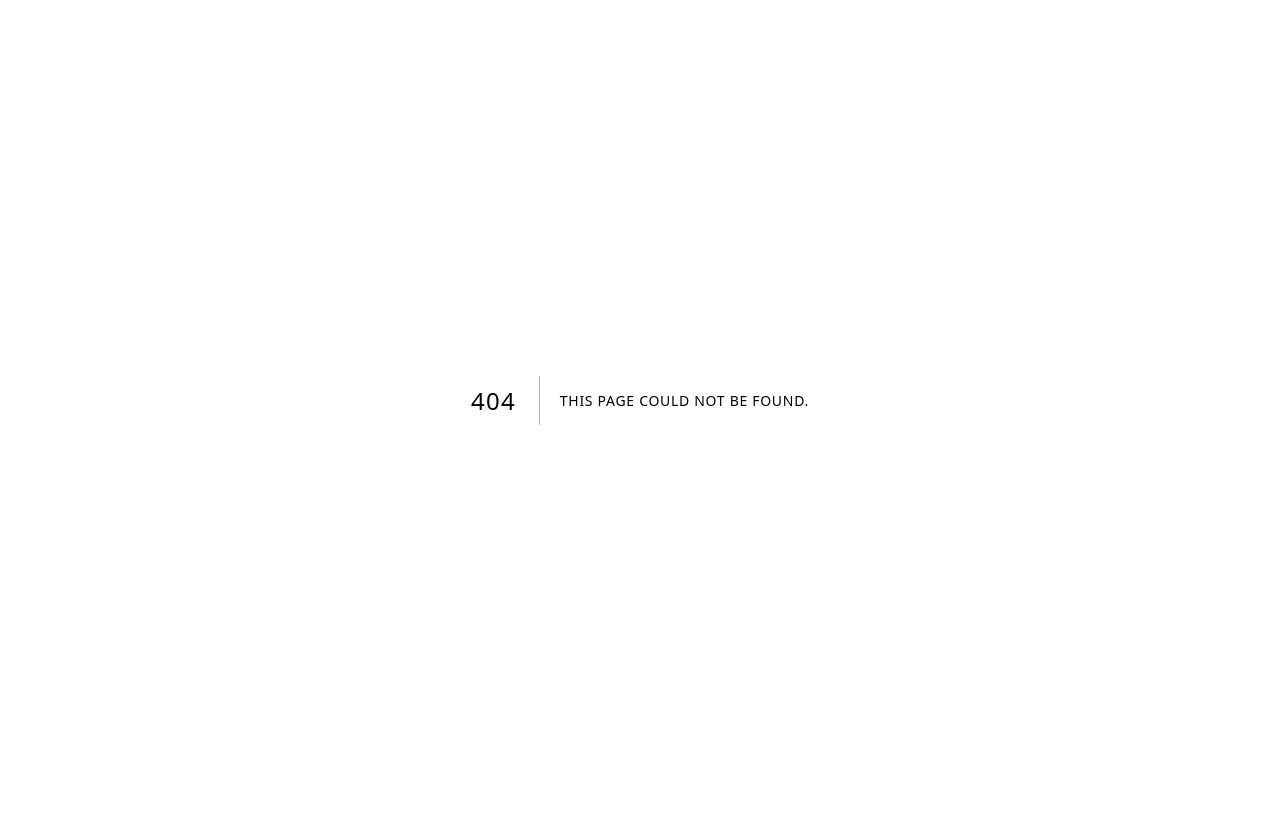
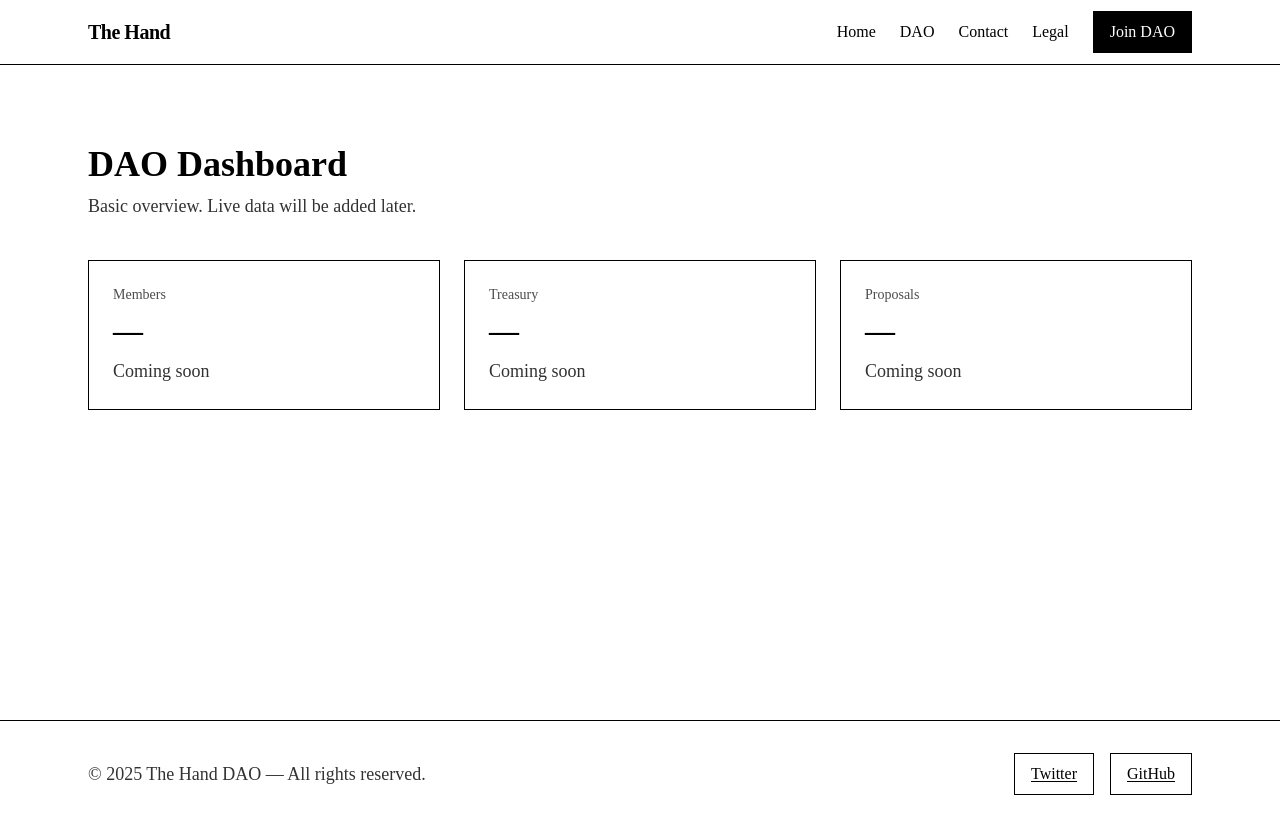
Before and after one commit to parodave/TheHandDAO, a Next.js app: page /dao in a window 1280 px wide. Before the commit this address had no page. Before the commit the page ends 800 px from the top, so only its background shows below. Built offline with nearby package versions, Linux system fonts and the light colour scheme.

Commit message:
Add minimalist UI layout and pages

```diff
--- /dev/null
+++ b/app/contact/page.tsx
@@ -0,0 +1,18 @@
+export const metadata = {
+  title: "Contact — The Hand",
+  description: "Get in touch.",
+};
+
+export default function ContactPage() {
+  return (
+    <section className="container py-16">
+      <h1 className="text-3xl md:text-4xl font-bold">Contact</h1>
+      <form className="mt-8 max-w-2xl space-y-4">
+        <input className="w-full border border-black p-3" placeholder="Name" />
+        <input className="w-full border border-black p-3" placeholder="Email" type="email" />
+        <textarea className="w-full border border-black p-3" placeholder="Message" rows={6} />
+        <button className="btn btn-primary">Send</button>
+      </form>
+    </section>
+  );
+}
--- /dev/null
+++ b/app/dao/page.tsx
@@ -0,0 +1,29 @@
+export const metadata = {
+  title: "DAO — The Hand",
+  description: "DAO dashboard placeholder.",
+};
+
+const cards = [
+  { title: "Members", value: "—", note: "Coming soon" },
+  { title: "Treasury", value: "—", note: "Coming soon" },
+  { title: "Proposals", value: "—", note: "Coming soon" },
+];
+
+export default function DaoPage() {
+  return (
+    <section className="container py-16">
+      <h1 className="text-3xl md:text-4xl font-bold">DAO Dashboard</h1>
+      <p className="subtle mt-2">Basic overview. Live data will be added later.</p>
+
+      <div className="grid md:grid-cols-3 gap-6 mt-10">
+        {cards.map((c) => (
+          <div key={c.title} className="border border-black p-6">
+            <div className="text-sm opacity-70">{c.title}</div>
+            <div className="text-3xl font-extrabold mt-2">{c.value}</div>
+            <div className="subtle mt-2">{c.note}</div>
+          </div>
+        ))}
+      </div>
+    </section>
+  );
+}
--- a/app/globals.css
+++ b/app/globals.css
@@ -2,53 +2,24 @@
 @tailwind components;
 @tailwind utilities;
 
-:root {
-  --background: #ffffff;
-  --foreground: #000000;
-  --border: #000000;
+/* Monochrome baseline */
+:root { color-scheme: light; }
+html, body { @apply bg-white text-black antialiased; }
+a { @apply underline underline-offset-2 decoration-black hover:opacity-80 transition; }
+.btn {
+  @apply inline-block px-4 py-2 border border-black;
 }
-
-html {
-  scroll-behavior: smooth;
+.btn-primary {
+  @apply bg-black text-white;
 }
-
-@layer base {
-  * {
-    @apply border-black;
-  }
-
-  body {
-    @apply bg-white text-black font-sans;
-  }
-
-  h1, h2, h3, h4, h5, h6 {
-    @apply font-mono uppercase tracking-wider;
-  }
-
-  button, a, [role="button"] {
-    @apply focus:outline-black focus:outline-1;
-  }
-
-  .skip-to-content {
-    @apply sr-only focus:not-sr-only focus:absolute focus:top-4 focus:left-4 focus:z-50 focus:bg-white focus:text-black focus:px-4 focus:py-2 focus:border focus:border-black;
-  }
+.container {
+  @apply w-full max-w-6xl mx-auto px-6;
 }
-
-@layer utilities {
-  .text-label {
-    @apply font-mono uppercase tracking-wider text-sm;
-  }
-
-  .border-b-hover {
-    @apply relative;
-  }
-
-  .border-b-hover::after {
-    content: '';
-    @apply absolute bottom-0 left-0 w-0 h-px bg-black transition-all duration-200;
-  }
-
-  .border-b-hover:hover::after {
-    @apply w-full;
-  }
+.heading-hero {
+  @apply text-5xl md:text-6xl font-extrabold tracking-tight;
 }
+.subtle {
+  @apply text-base md:text-lg opacity-80;
+}
+.nav-link { @apply no-underline; }
+hr { @apply border-black/10; }
--- a/app/layout.tsx
+++ b/app/layout.tsx
@@ -1,5 +1,7 @@
 import type { Metadata } from "next";
 import "./globals.css";
+import Navbar from "@/components/Navbar";
+import Footer from "@/components/Footer";
 
 export const metadata: Metadata = {
   title: "The Hand — DAO",
@@ -9,8 +11,10 @@ export const metadata: Metadata = {
 export default function RootLayout({ children }: { children: React.ReactNode }) {
   return (
     <html lang="fr">
-      <body className="bg-white text-black antialiased">
-        {children}
+      <body className="bg-white text-black">
+        <Navbar />
+        <main className="min-h-[calc(100vh-160px)] pt-20">{children}</main>
+        <Footer />
       </body>
     </html>
   );
--- /dev/null
+++ b/app/legal/page.tsx
@@ -0,0 +1,18 @@
+export const metadata = {
+  title: "Legal — The Hand",
+  description: "Terms & Privacy (draft).",
+};
+
+export default function LegalPage() {
+  return (
+    <section className="container py-16 space-y-6">
+      <h1 className="text-3xl md:text-4xl font-bold">Legal</h1>
+      <p className="subtle">Terms of Service &amp; Privacy Policy — Draft.</p>
+      <div className="border border-black p-6">
+        <p className="subtle">
+          This project is under active development. Legal content will be added later.
+        </p>
+      </div>
+    </section>
+  );
+}
--- /dev/null
+++ b/app/not-found.tsx
@@ -0,0 +1,8 @@
+export default function NotFound() {
+  return (
+    <section className="container py-24">
+      <h1 className="text-3xl md:text-4xl font-bold">404 — Page Not Found</h1>
+      <a href="/" className="btn mt-6">Back to Home</a>
+    </section>
+  );
+}
--- a/app/page.tsx
+++ b/app/page.tsx
@@ -1,17 +1,35 @@
-import type { Metadata } from "next";
-
-export const metadata: Metadata = {
+export const metadata = {
   title: "The Hand — DAO",
   description: "Minimalist black & white UI, community governance.",
 };
 
-export default function HomePage() {
+export default function Page() {
   return (
-    <main className="p-8">
-      <h1 className="text-2xl font-bold">Bienvenue à The Hand DAO</h1>
-      <p className="mt-4">
-        Minimalist black & white UI, community governance.
-      </p>
-    </main>
+    <section className="container py-16 md:py-24">
+      <h1 className="heading-hero">The Hand — DAO</h1>
+      <p className="subtle mt-4">Minimalist black &amp; white UI, community governance.</p>
+
+      <div className="mt-8 flex flex-wrap gap-3">
+        <a href="/dao" className="btn btn-primary">Join DAO</a>
+        <a href="/legal" className="btn">Learn More</a>
+      </div>
+
+      <hr className="my-12" />
+
+      <div className="grid md:grid-cols-3 gap-6">
+        <div className="border border-black p-6">
+          <h3 className="font-semibold text-lg">Transparent</h3>
+          <p className="subtle mt-2">Open governance with clear rules.</p>
+        </div>
+        <div className="border border-black p-6">
+          <h3 className="font-semibold text-lg">Composable</h3>
+          <p className="subtle mt-2">Start simple, extend safely.</p>
+        </div>
+        <div className="border border-black p-6">
+          <h3 className="font-semibold text-lg">Monochrome</h3>
+          <p className="subtle mt-2">Pure black on white, timeless.</p>
+        </div>
+      </div>
+    </section>
   );
 }
--- /dev/null
+++ b/components/Footer.tsx
@@ -0,0 +1,13 @@
+export default function Footer() {
+  return (
+    <footer className="border-t border-black mt-20">
+      <div className="container py-8 flex flex-col md:flex-row items-start md:items-center justify-between gap-6">
+        <p className="subtle">© 2025 The Hand DAO — All rights reserved.</p>
+        <div className="flex gap-4">
+          <a href="https://twitter.com" target="_blank" rel="noreferrer" className="btn">Twitter</a>
+          <a href="https://github.com" target="_blank" rel="noreferrer" className="btn">GitHub</a>
+        </div>
+      </div>
+    </footer>
+  );
+}
--- /dev/null
+++ b/components/Navbar.tsx
@@ -0,0 +1,63 @@
+"use client";
+
+import { useState } from "react";
+import Link from "next/link";
+
+const links = [
+  { href: "/", label: "Home" },
+  { href: "/dao", label: "DAO" },
+  { href: "/contact", label: "Contact" },
+  { href: "/legal", label: "Legal" },
+];
+
+export default function Navbar() {
+  const [open, setOpen] = useState(false);
+
+  return (
+    <header className="fixed inset-x-0 top-0 z-50 border-b border-black bg-white">
+      <nav className="container h-16 flex items-center justify-between">
+        <Link href="/" className="font-extrabold tracking-tight text-xl no-underline">
+          The Hand
+        </Link>
+
+        <button
+          className="md:hidden btn"
+          aria-label="Toggle menu"
+          onClick={() => setOpen((v) => !v)}
+        >
+          Menu
+        </button>
+
+        <ul className="hidden md:flex items-center gap-6">
+          {links.map((l) => (
+            <li key={l.href}>
+              <Link className="nav-link" href={l.href}>{l.label}</Link>
+            </li>
+          ))}
+          <li>
+            <Link className="btn btn-primary no-underline" href="/dao">Join DAO</Link>
+          </li>
+        </ul>
+      </nav>
+
+      {open && (
+        <div className="md:hidden border-t border-black bg-white">
+          <ul className="container py-4 space-y-3">
+            {links.map((l) => (
+              <li key={l.href}>
+                <Link className="nav-link" href={l.href} onClick={() => setOpen(false)}>
+                  {l.label}
+                </Link>
+              </li>
+            ))}
+            <li>
+              <Link className="btn btn-primary no-underline" href="/dao" onClick={() => setOpen(false)}>
+                Join DAO
+              </Link>
+            </li>
+          </ul>
+        </div>
+      )}
+    </header>
+  );
+}
```
